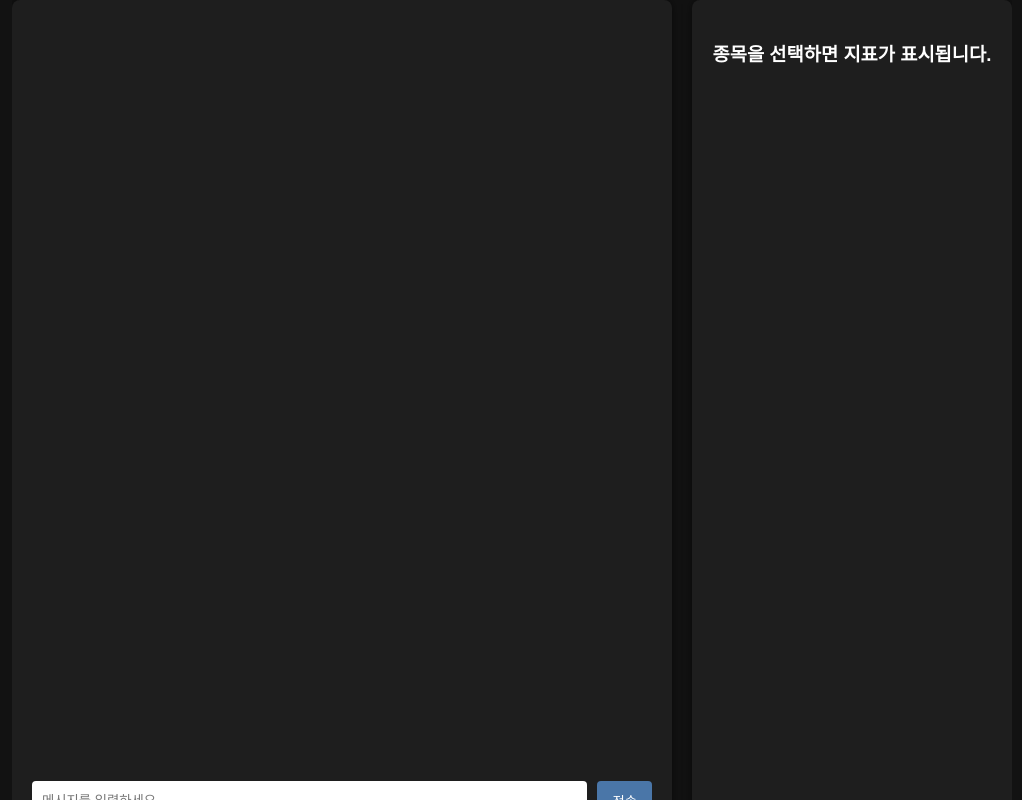
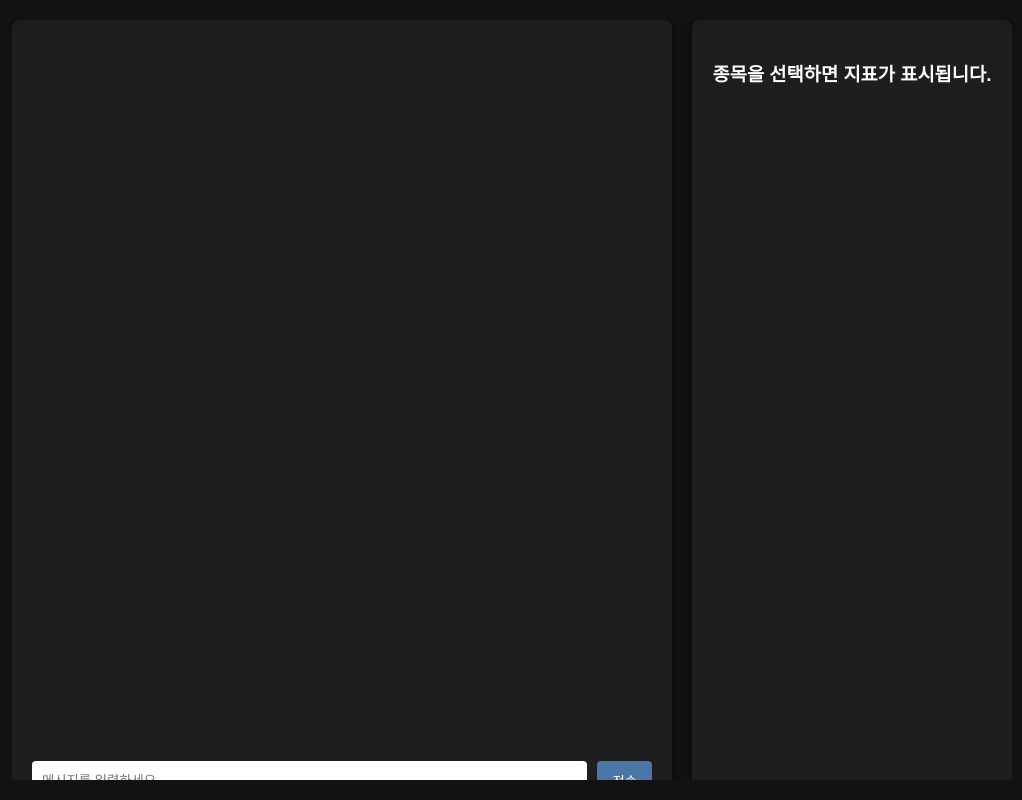
Before and after one commit to did88/Robo-Advisor, a Flask app: page / in a window 1280 px wide. Shown: the whole page, without its empty margins (128-1150 px from the left). Run offline with Flask 3, Linux system fonts and the light colour scheme.

Commit message:
fix layout cropping by adding vertical padding

```diff
--- a/static/css/style.css
+++ b/static/css/style.css
@@ -10,8 +10,10 @@ body {
     font-family: Arial, sans-serif;
     display: flex;
     justify-content: center;
-    align-items: center;
-    height: 100vh;
+    align-items: flex-start;
+    min-height: 100vh;
+    padding: 20px 0;
+    box-sizing: border-box;
 }
 
 .app-container {
@@ -20,14 +22,14 @@ body {
     display: grid;
     grid-template-columns: 1fr 320px;
     gap: 20px;
-    height: 100vh;
+    height: calc(100vh - 40px);
     overflow: hidden;
 }
 
 @media (max-width: 768px) {
     .app-container {
         grid-template-columns: 1fr;
-        height: 100vh;
+        height: calc(100vh - 40px);
     }
     .info-panel {
         height: 300px;
```
